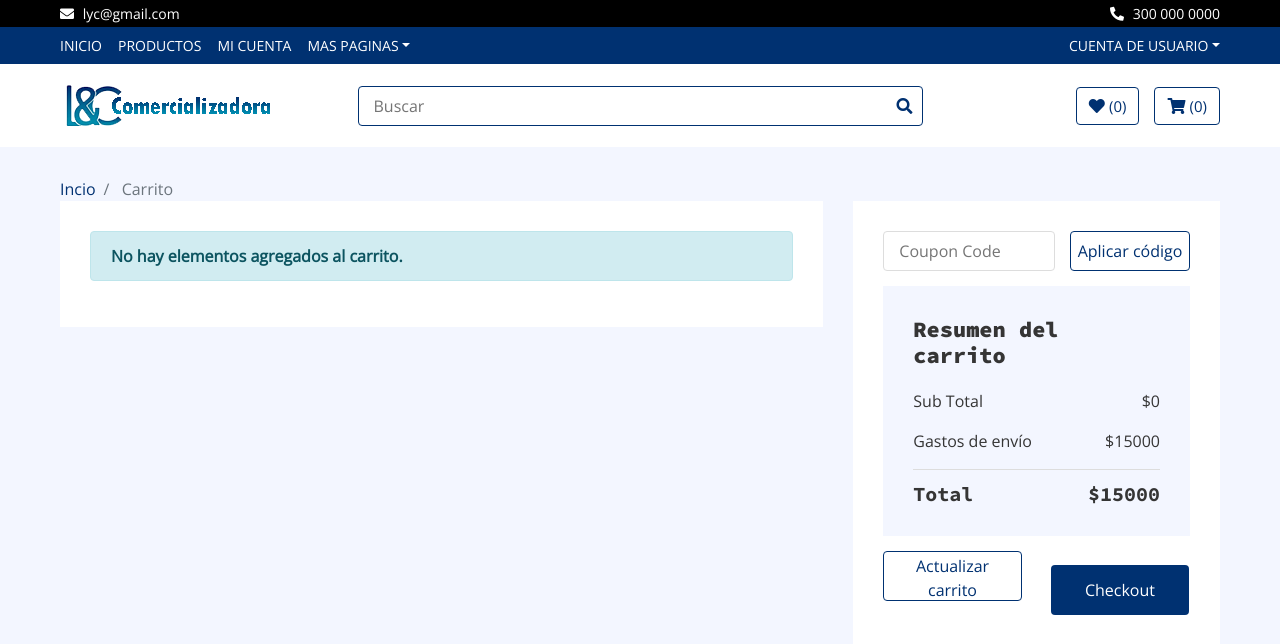
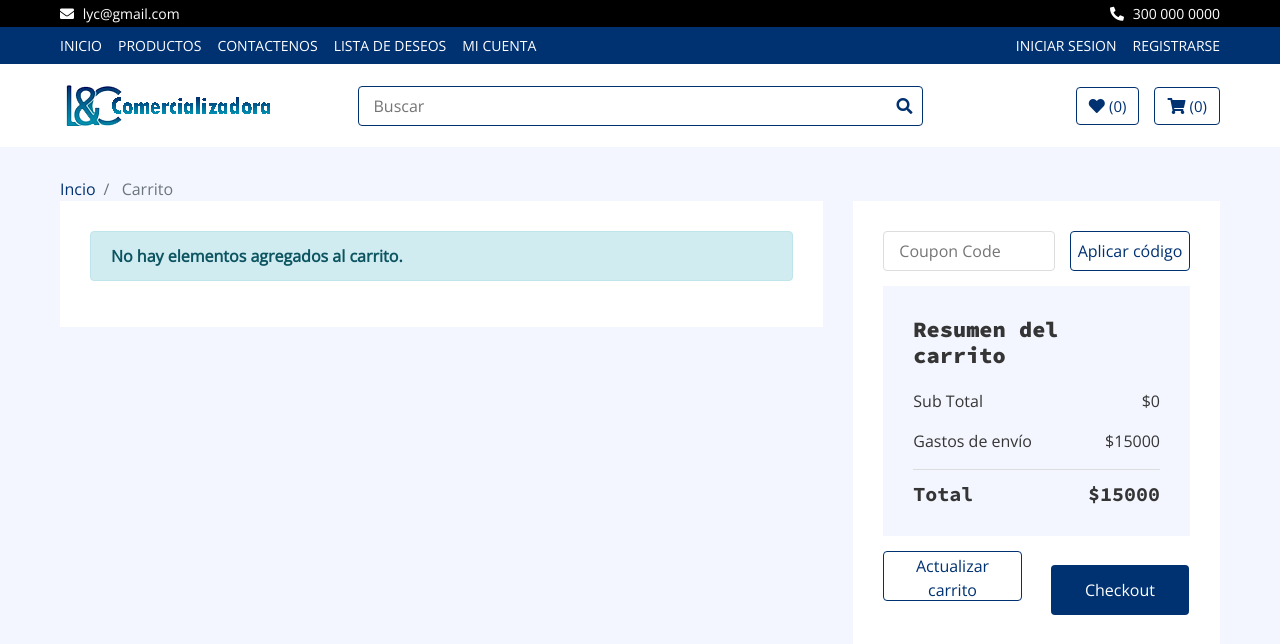
Before and after one commit to Sebas0317/proyectoLC, a Django app: page /cart/ in a window 1280 px wide. Shown: the top 644 px of the page. Run offline with Django 4.2, Linux system fonts and the light colour scheme; data comes from the database, SQL or seed files in the repository; some libraries are stand-ins or nearby versions.

Commit message:
nav mods

```diff
--- a/lycdjango/core/templates/core/base.html
+++ b/lycdjango/core/templates/core/base.html
@@ -163,24 +163,19 @@
               <a href="{% url 'home' %}" class="nav-item nav-link">Inicio</a>
               <a href="{% url 'product_list' %}" class="nav-item nav-link">Productos</a>
 
+              <a href="{% url 'my-account' %}" class="nav-item nav-link">Contactenos</a>
+              <a href="{% url 'my-account' %}" class="nav-item nav-link">Lista de Deseos</a>
               <a href="{% url 'my-account' %}" class="nav-item nav-link">Mi Cuenta</a>
-              <div class="nav-item dropdown">
-                <a href="#" class="nav-link dropdown-toggle" data-toggle="dropdown">Mas Paginas</a>
-                <div class="dropdown-menu">
-                  <a href="{% url 'home' %}" class="dropdown-item">Lista de Deseos</a>
-                  <a href="{% url 'home' %}" class="dropdown-item">Inicio & Registro</a>
-                  <a href="{% url 'home' %}" class="dropdown-item">Contactenos</a>
-                </div>
-              </div>
+
             </div>
             <div class="navbar-nav ml-auto">
-              <div class="nav-item dropdown">
-                <a href="#" class="nav-link dropdown-toggle" data-toggle="dropdown">Cuenta de Usuario</a>
-                <div class="dropdown-menu">
-                  <a href="#" class="dropdown-item">Inicio</a>
-                  <a href="#" class="dropdown-item">Registro</a>
-                </div>
-              </div>
+
+
+
+                  <a href="#" class="nav-item nav-link">Iniciar Sesion</a>
+                  <a href="#" class="nav-item nav-link">Registrarse</a>
+
+
             </div>
           </div>
         </nav>
```
